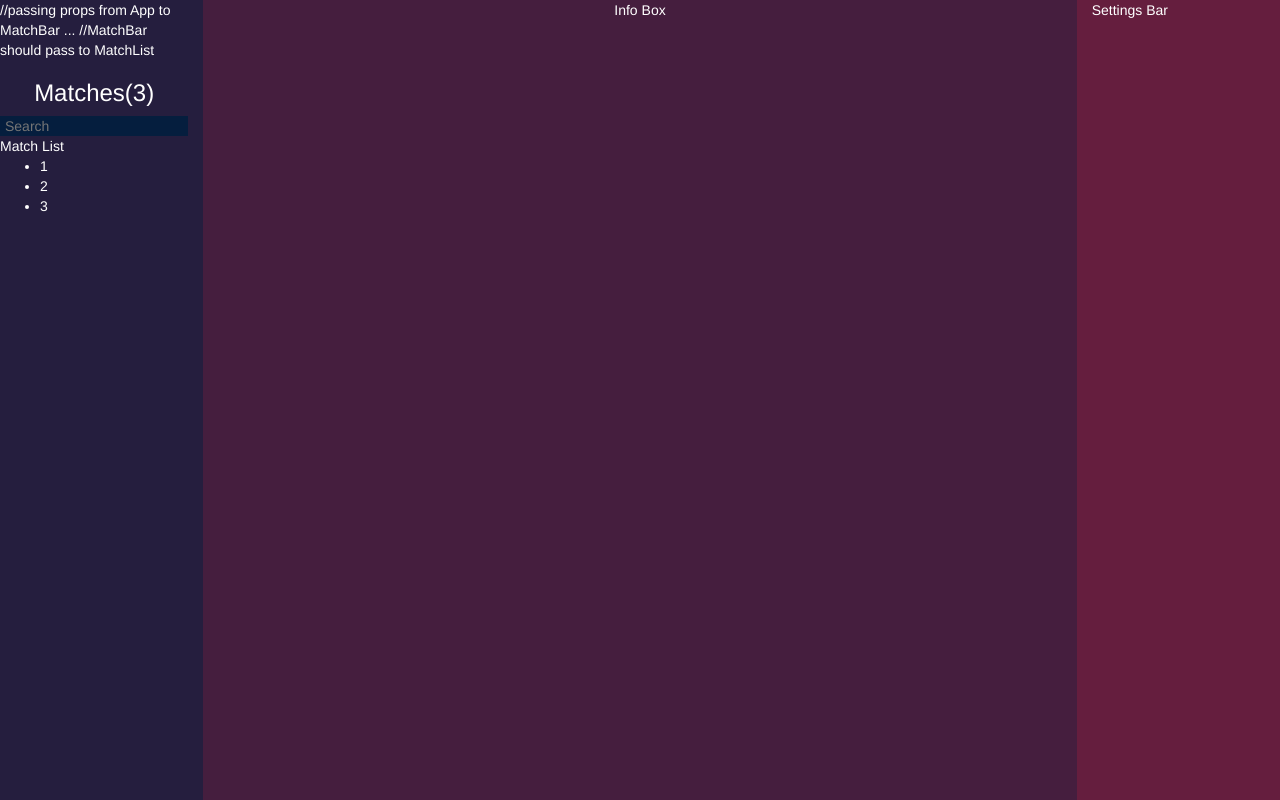
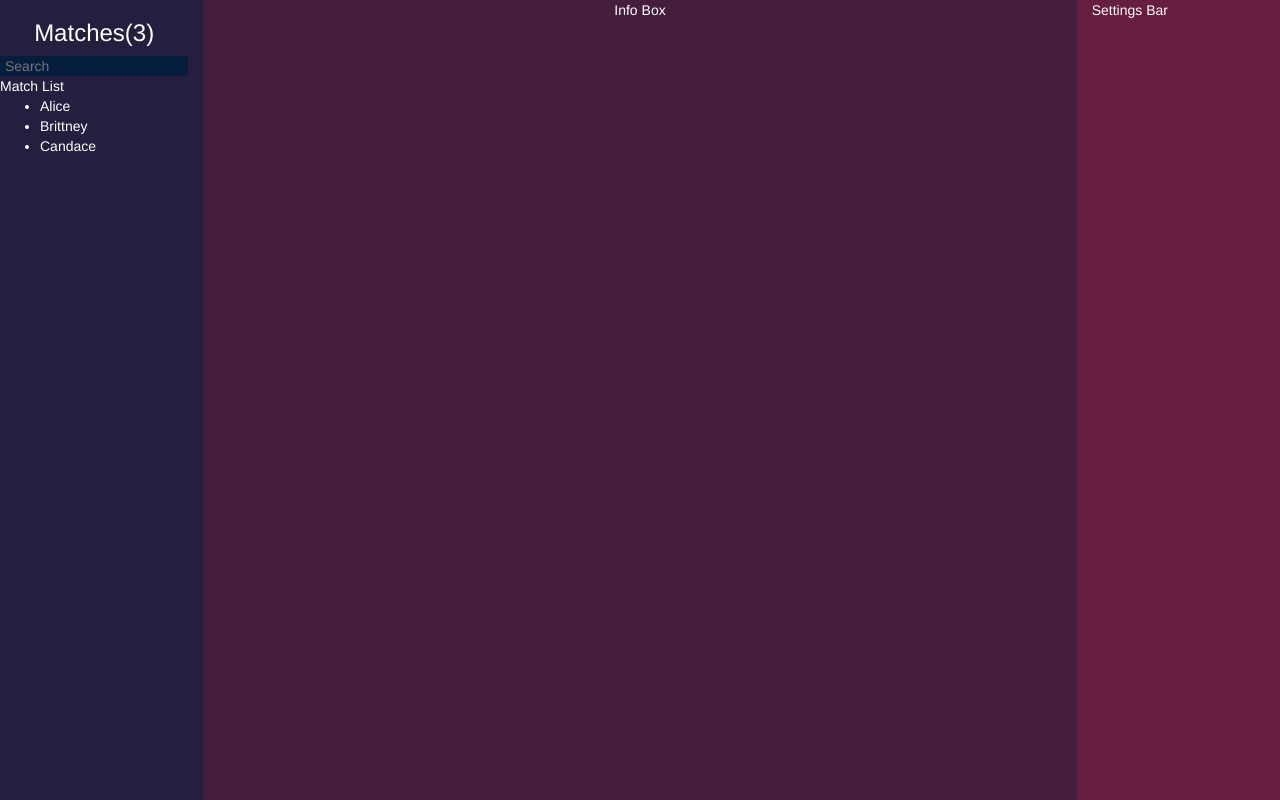
Before and after one commit to zfreedman/aigram, a React app: page / in a window 1280 px wide. Built offline with nearby package versions, Linux system fonts and the light colour scheme.

Commit message:
feat: Rendering list of fake matches in MatchList component
Using MatchListItem component for rendering each match

```diff
--- a/src/components/app.js
+++ b/src/components/app.js
@@ -29,8 +29,10 @@ export default class App extends Component {
           <Grid>
             <Row className={`${show_grid}`}>
               <Col md={2} className="match_bar app_col">
-                //passing props from App to MatchBar ...
-                //MatchBar should pass to MatchList
+                {
+                  //passing props from App to MatchBar ...
+                  //MatchBar should pass to MatchList
+                }
                 <MatchBar matches={this.state.matches} />
               </Col>
               <Col md={8} className="info_box app_col">
--- a/src/components/match_list.js
+++ b/src/components/match_list.js
@@ -1,15 +1,19 @@
 import React, { Component } from "react";
+import MatchListItem from "./match_list_item";
 
 class MatchList extends Component {
-
   render() {
     return (
       <div>
         Match List
         <ul className="match_list">
-          <li>1</li>
-          <li>2</li>
-          <li>3</li>
+          {
+            // render each match as a MatchListItem
+            this.props.matches.map((match) => {
+              // change key to user/match ID later
+              return <MatchListItem key={match.name} match={match} />;
+            })
+          }
         </ul>
       </div>
     );
--- /dev/null
+++ b/src/components/match_list_item.js
@@ -0,0 +1,11 @@
+import React, { Component } from "react";
+
+class MatchListItem extends Component {
+  render() {
+    return (
+      <li>{this.props.match.name}</li>
+    );
+  }
+}
+
+export default MatchListItem;
--- a/style/style.css
+++ b/style/style.css
@@ -40,6 +40,9 @@ https://digitalsynopsis.com/design/beautiful-color-palettes-combinations-schemes
   text-align: center;
 }
 
+.match_list {
+}
+
 .match_search > input {
   width: 100%;
   padding: 0px 5px;
```
